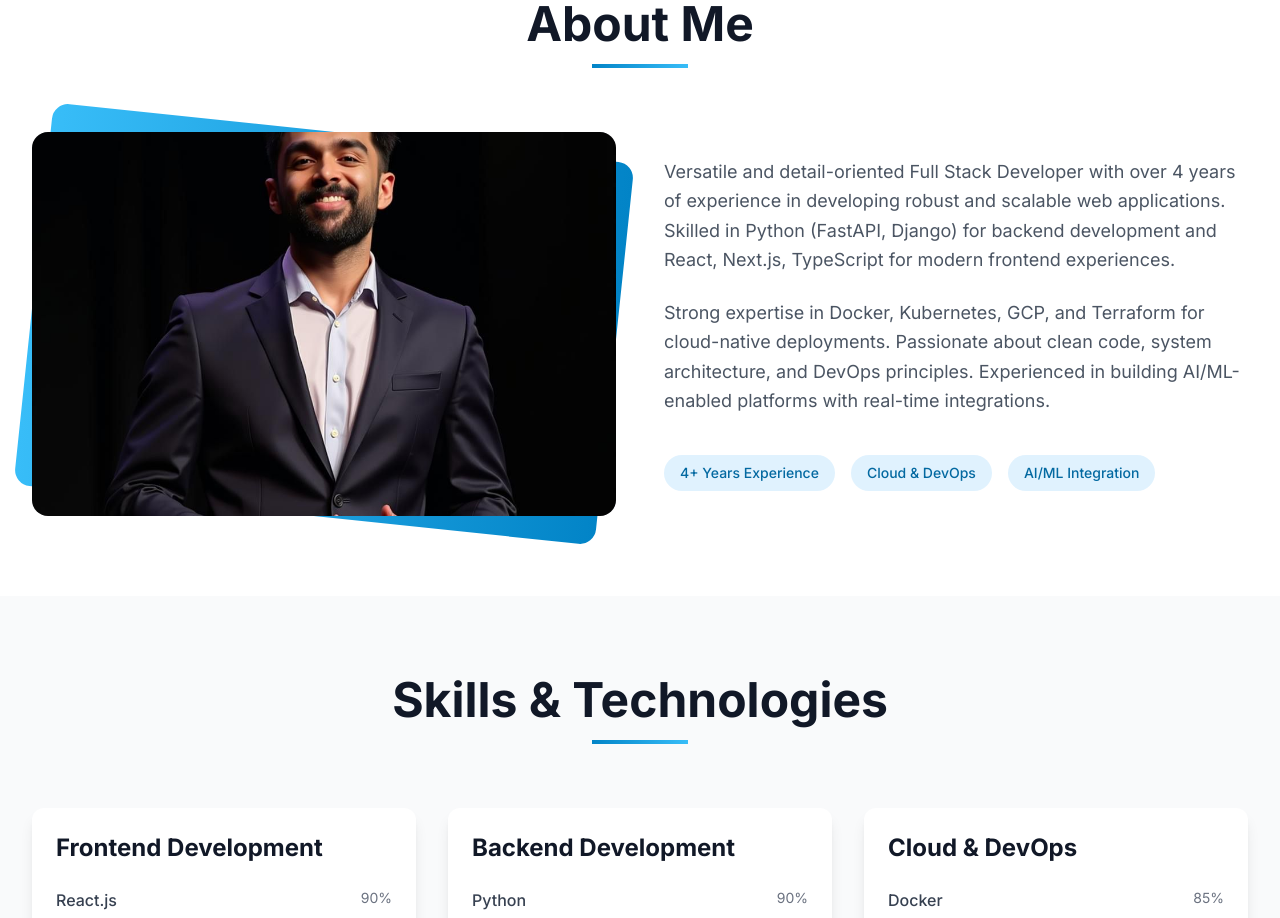
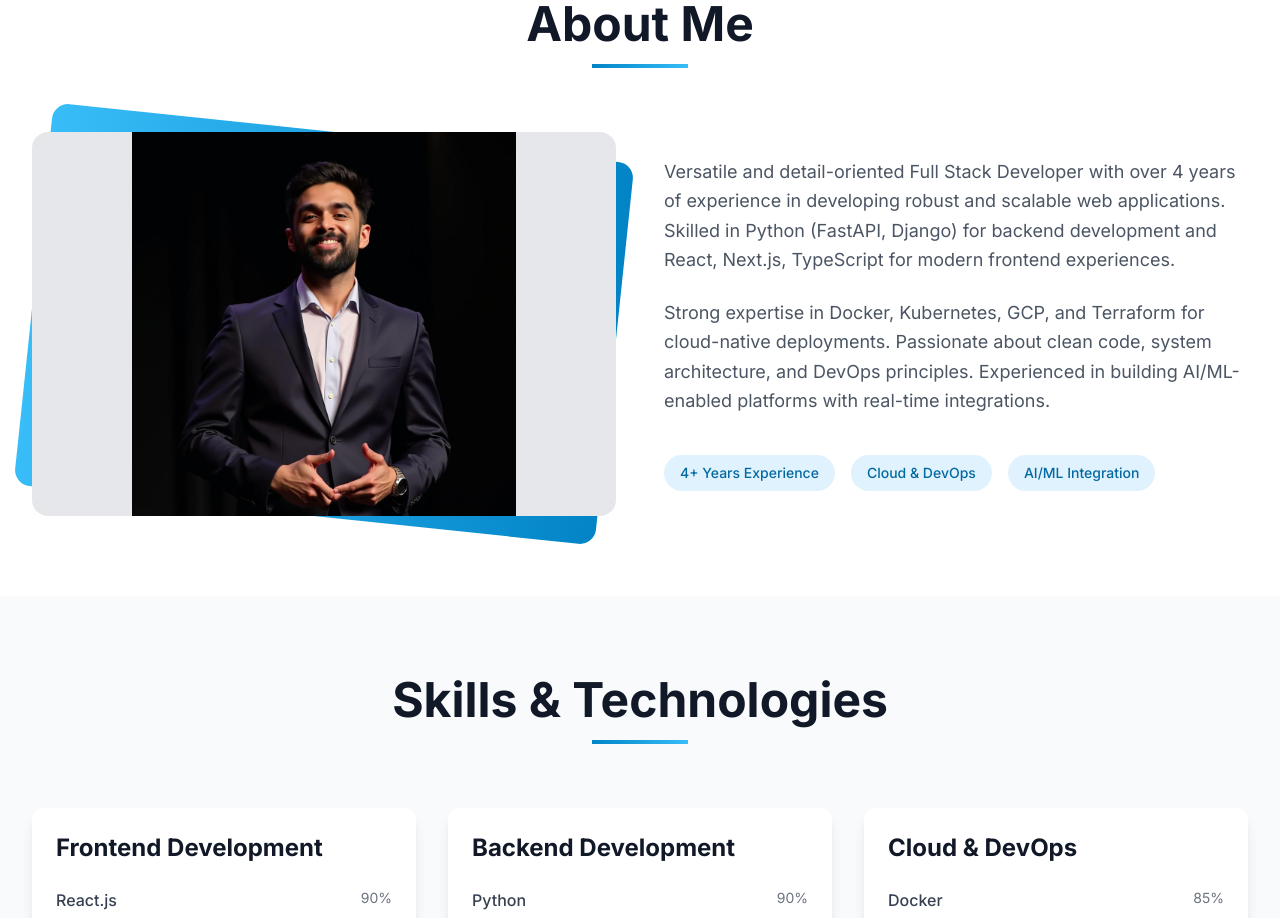
Before and after one commit to JithinJohn-vj/Portfolio, a Next.js app: page / in a window 1280 px wide. Shown: the part 880-1798 px from the top of the page. Built offline with nearby package versions, Linux system fonts and the light colour scheme.

Commit message:
Fix profile image to show fully without cropping

```diff
--- a/components/About.tsx
+++ b/components/About.tsx
@@ -34,13 +34,13 @@ export default function About() {
           >
             <div className="relative">
               <div className="absolute inset-0 bg-gradient-to-r from-primary-400 to-primary-600 rounded-2xl transform rotate-6"></div>
-              <div className="relative bg-gray-200 dark:bg-gray-700 rounded-2xl overflow-hidden h-96">
+              <div className="relative bg-gray-200 dark:bg-gray-700 rounded-2xl overflow-hidden h-96 flex items-center justify-center">
                 {!imageError ? (
                   <Image
                     src="/me.jpeg"
                     alt="Jithin John - Full Stack Developer"
                     fill
-                    className="object-cover"
+                    className="object-contain"
                     sizes="(max-width: 768px) 100vw, 50vw"
                     onError={() => setImageError(true)}
                   />
```
